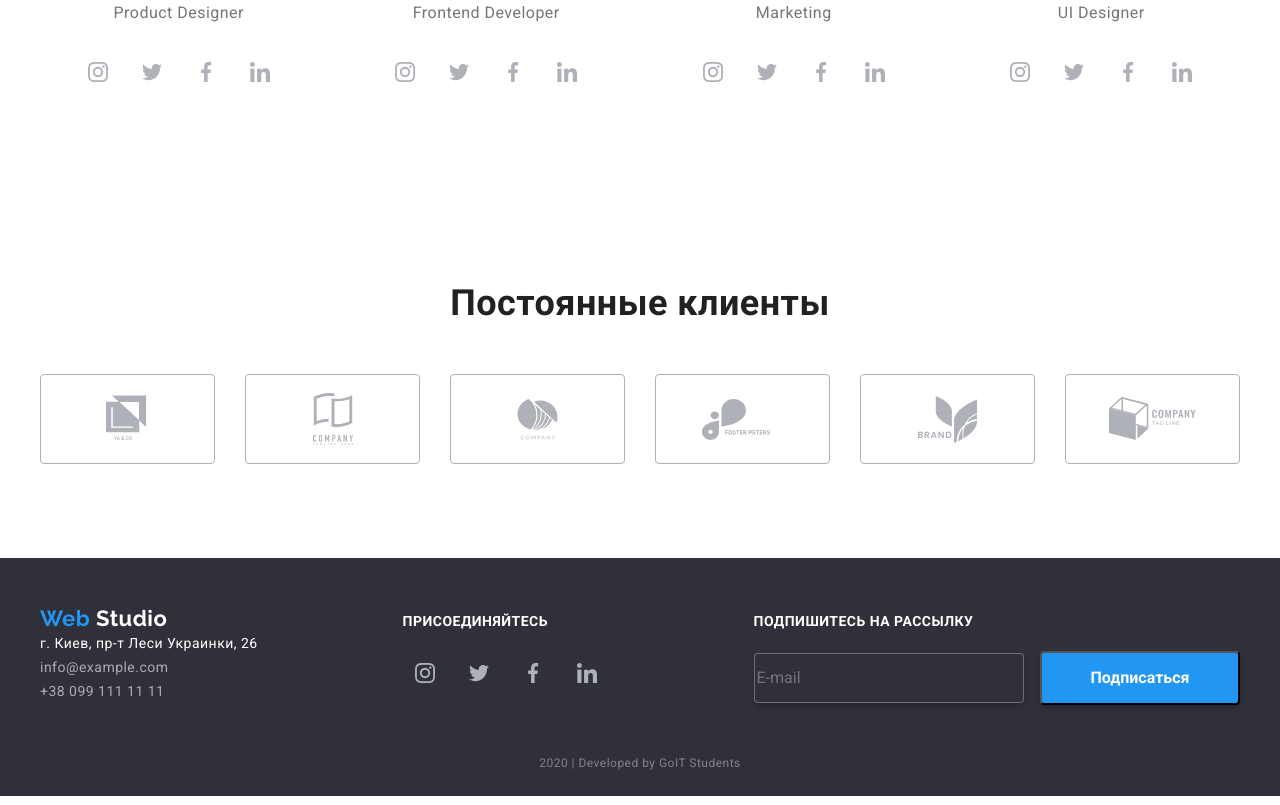
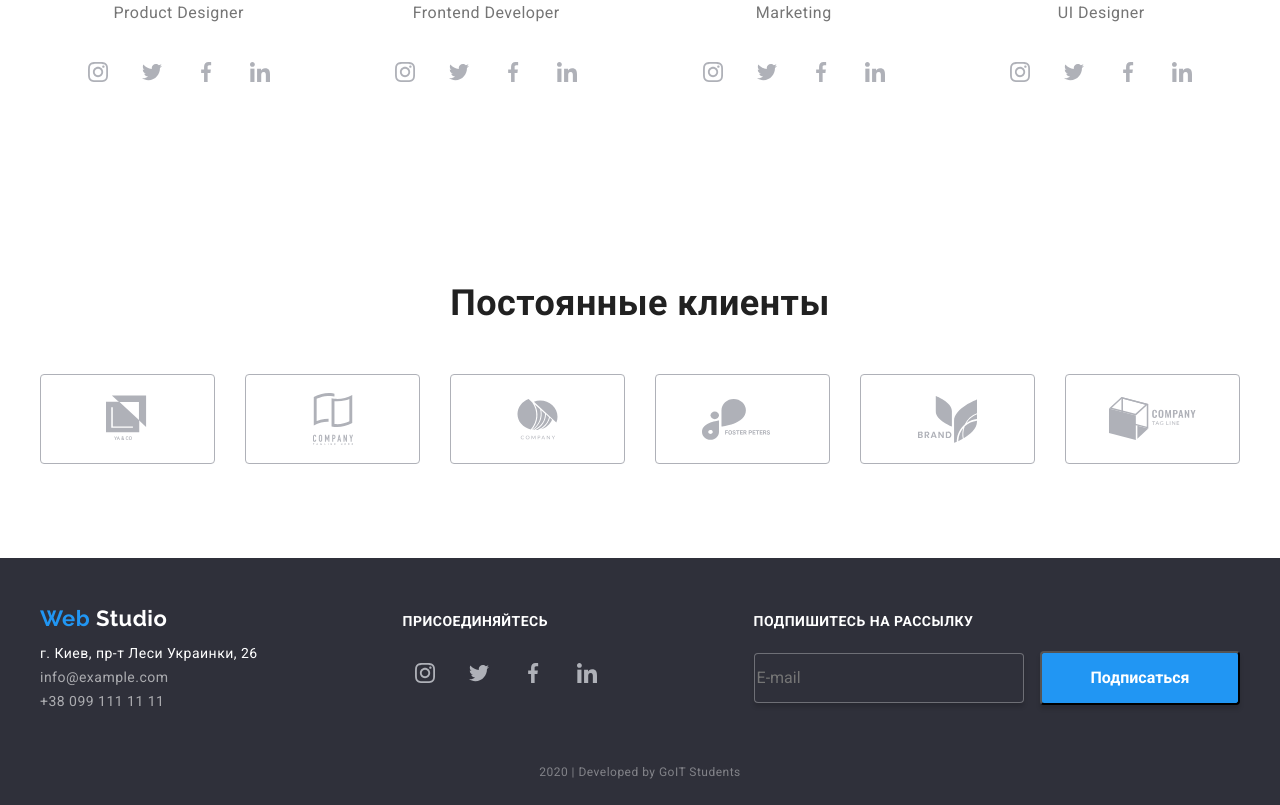
Before and after one commit to GrygoriyChernish/goit-markup-hw-03, a plain HTML site: page index.html in a window 1280 px wide. Shown: the part 1840-2645 px from the top of the page. Drawn offline with nearby package versions, Linux system fonts and the light colour scheme.

Commit message:
Изменения в футере

```diff
--- a/css/style.css
+++ b/css/style.css
@@ -320,6 +320,9 @@ img {
 }
 
 .footer-logo {
+  display: block;
+  margin-bottom: 10px;
+
   font-family: var(--secondary-font);
   color: var(--white-text-color);
   font-weight: 700;
```
